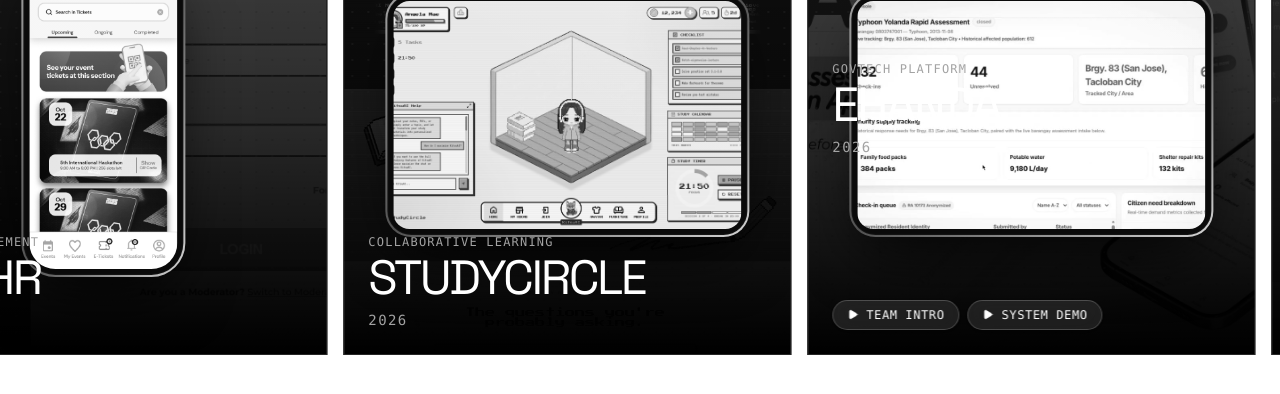
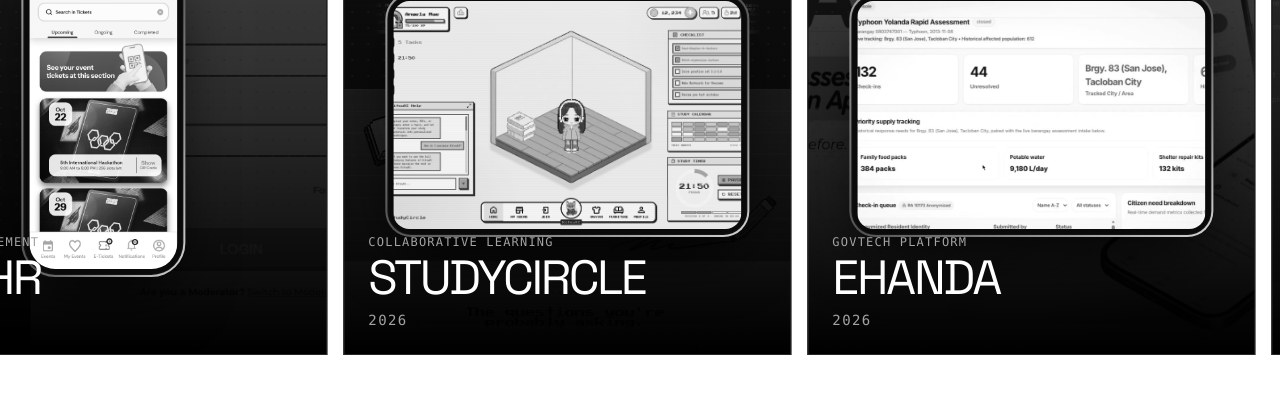
Before and after one commit to jjcabalo/LightweightPortfolio, a Next.js app: page / in a window 1280 px wide. Shown: the part 2034-2428 px from the top of the page. Built offline with nearby package versions, Linux system fonts and the light colour scheme.

Commit message:
fix: remove media buttons from card preview, keep them exclusively inside the details modal popup

```diff
--- a/src/app/page.tsx
+++ b/src/app/page.tsx
@@ -207,24 +207,6 @@ function WorkSection() {
                         <h3 className="font-display text-3xl md:text-5xl text-[#ffffff] tracking-tighter uppercase">{project.title}</h3>
                         <p className="text-[#a3a3a3] mt-2 font-mono text-sm uppercase tracking-widest">{project.year}</p>
                       </div>
-
-                      {project.mediaButtons && project.mediaButtons.length > 0 && (
-                        <div className="mt-4 flex flex-wrap gap-2 pointer-events-auto">
-                          {project.mediaButtons.map((btn: any, btnIdx: number) => (
-                            <button
-                              key={btnIdx}
-                              onClick={(e) => {
-                                e.stopPropagation();
-                                setActiveMediaModal({ title: btn.modalTitle, url: btn.url });
-                              }}
-                              className="inline-flex items-center gap-2 px-3.5 py-1.5 bg-white/10 hover:bg-white text-white hover:text-black border border-white/20 hover:border-white rounded-full font-mono text-xs uppercase tracking-wider transition-all duration-300 backdrop-blur-md shadow-sm"
-                            >
-                              <Play size={11} className="fill-current" />
-                              {btn.label}
-                            </button>
-                          ))}
-                        </div>
-                      )}
                     </div>
                   </div>
                 ))}
@@ -246,7 +228,6 @@ function WorkSection() {
               project={project}
               i={i}
               onClick={() => setSelectedProject({...project, index: i})}
-              onMediaClick={(btn) => setActiveMediaModal({ title: btn.modalTitle, url: btn.url })}
             />
           ))}
         </div>
@@ -1555,7 +1536,7 @@ export default function Home() {
   );
 }
 
-function MobileProjectCard({ project, i, onClick, onMediaClick }: { project: any, i: number, onClick: () => void, onMediaClick?: (btn: any) => void }) {
+function MobileProjectCard({ project, i, onClick }: { project: any, i: number, onClick: () => void }) {
   const ref = useRef(null);
   const isInView = useInView(ref, { margin: "-49% 0px -49% 0px", once: false });
 
@@ -1604,24 +1585,6 @@ function MobileProjectCard({ project, i, onClick, onMediaClick }: { project: any
         <span className="text-xs font-mono uppercase tracking-widest text-neutral-400 block mb-1">{project.category}</span>
         <h3 className="font-display text-2xl text-[#ffffff] tracking-tighter uppercase">{project.title}</h3>
         <p className="text-[#a3a3a3] mt-1 font-mono text-xs uppercase tracking-widest">{project.year}</p>
-
-        {project.mediaButtons && project.mediaButtons.length > 0 && (
-          <div className="mt-3 flex flex-wrap gap-2 pointer-events-auto">
-            {project.mediaButtons.map((btn: any, btnIdx: number) => (
-              <button
-                key={btnIdx}
-                onClick={(e) => {
-                  e.stopPropagation();
-                  onMediaClick?.(btn);
-                }}
-                className="inline-flex items-center gap-1.5 px-3 py-1.5 bg-white/10 hover:bg-white text-white hover:text-black border border-white/20 hover:border-white rounded-full font-mono text-[11px] uppercase tracking-wider transition-all duration-300 backdrop-blur-md"
-              >
-                <Play size={10} className="fill-current" />
-                {btn.label}
-              </button>
-            ))}
-          </div>
-        )}
       </div>
     </div>
   );
```
